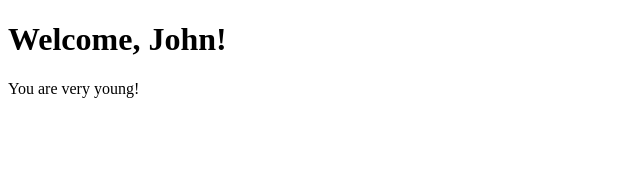
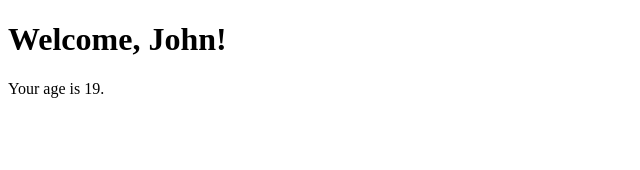
Before and after one commit to abdullahdogankilic/React-EXERCISES, a React (Vite) app: page / in a window 1280 px wide. Shown: the top 170 px of the page, without its empty margins (0-640 px from the left). Built offline with nearby package versions, Linux system fonts and the light colour scheme.

Commit message:
Update App.jsx

```diff
--- a/src/App.jsx
+++ b/src/App.jsx
@@ -3,7 +3,7 @@ import Welcome from "./Welcome";
 
 function App() {
   const name = "John";
-  const age = 15;
+  const age = 19;
 
   return <Welcome name={name} age={age} />;
 }
```
